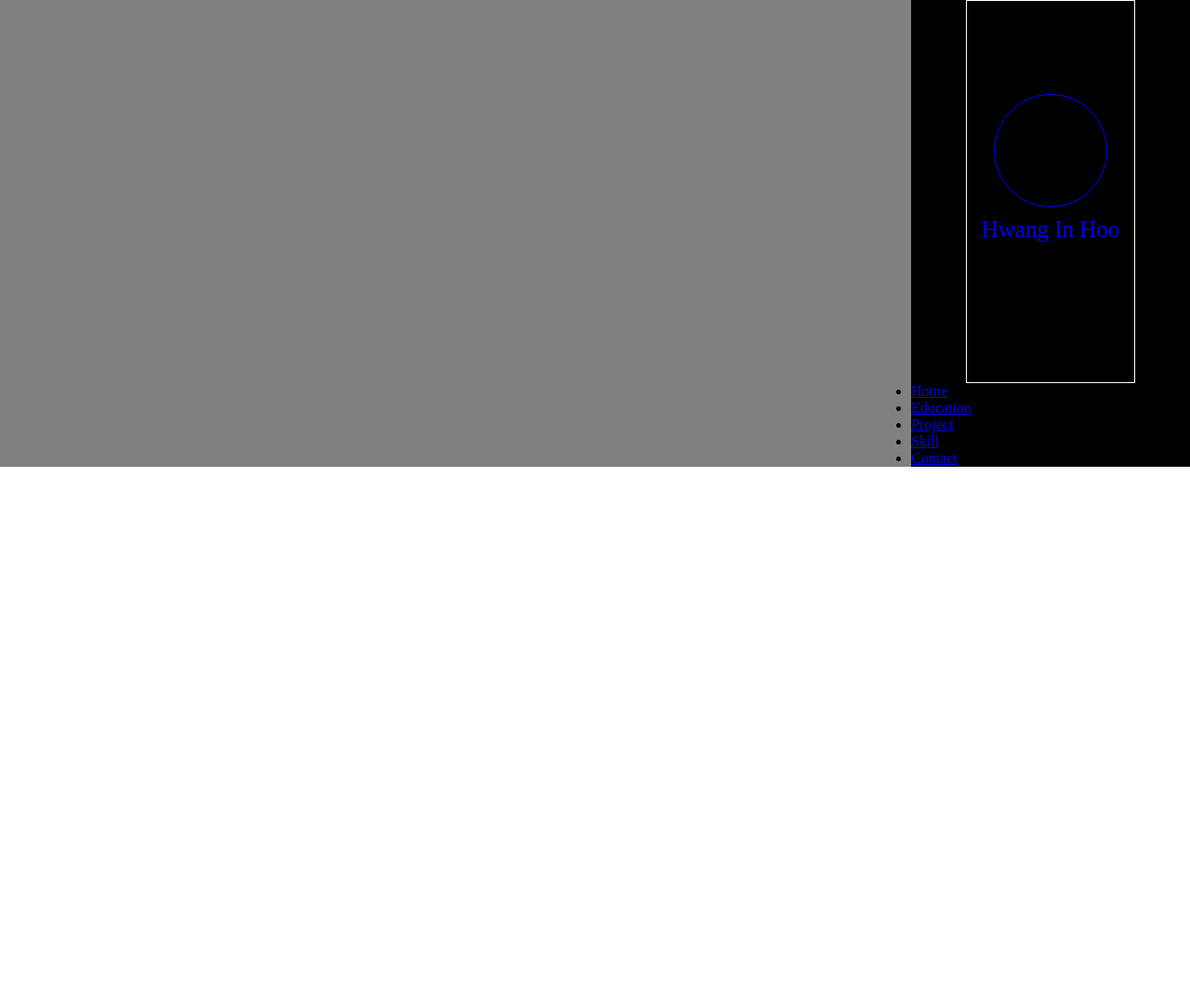
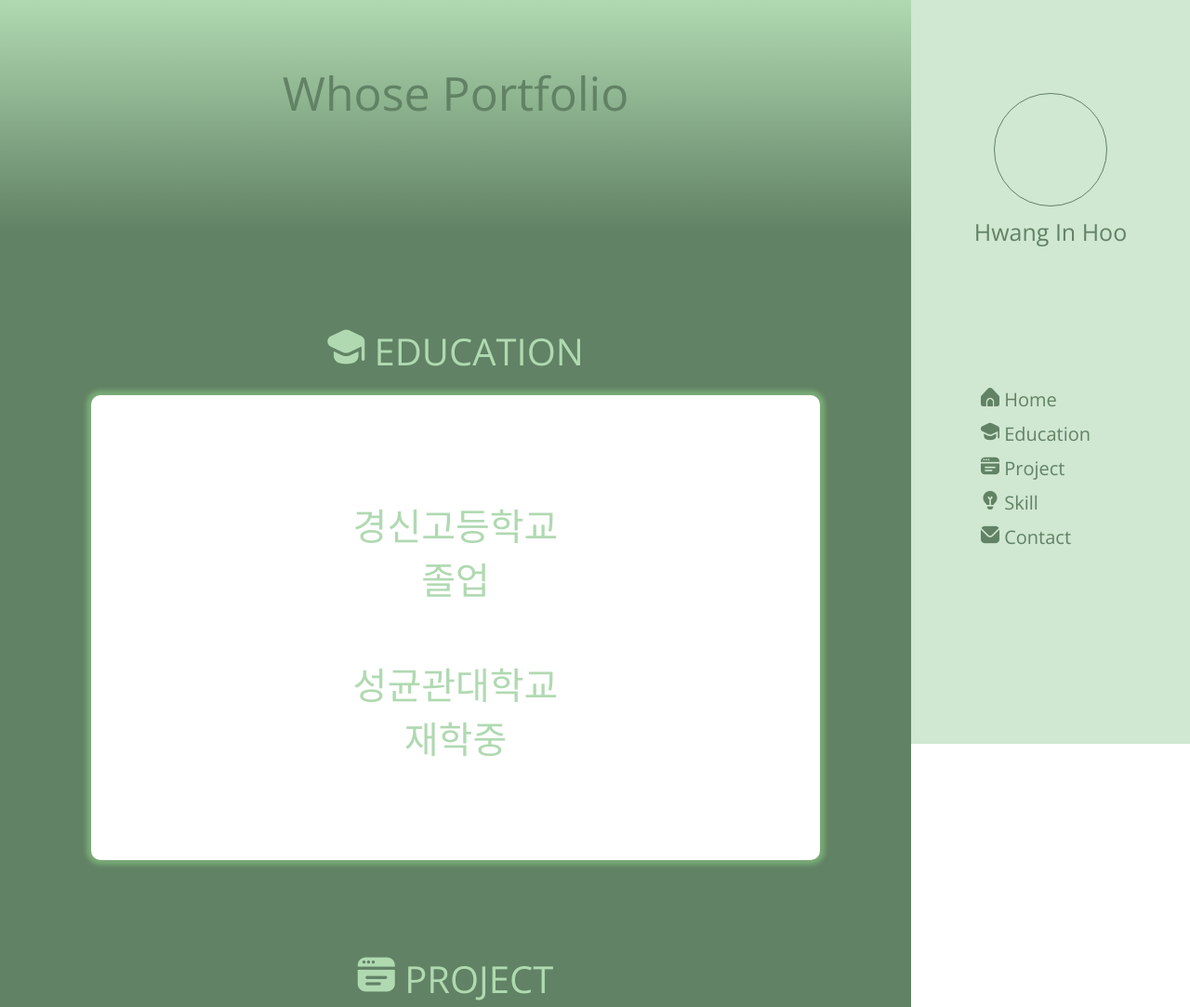
Before and after one commit to In-Whose/Whose_Portfolio, a plain HTML site: page index.html in a window 1280 px wide. Shown: the top 1083 px of the page at 93% size. Before the commit the page ends 800 px from the top, so only its background shows below. Drawn offline with nearby package versions, Linux system fonts and the light colour scheme.

Commit message:
Complete Portfolio

```diff
--- a/index.html
+++ b/index.html
@@ -2,13 +2,64 @@
 <html>
 	<head>
 		<meta charset="utf-8">
+		<title>Whose Portfolio</title>
+		<style>
+		  @import url('https://fonts.googleapis.com/css2?family=Open+Sans&display=swap');
+		</style>
+		<link rel='stylesheet' href='https://cdn-uicons.flaticon.com/uicons-solid-rounded/css/uicons-solid-rounded.css'>
 		<link rel="stylesheet" href="reset.css">
 		<link rel="stylesheet" href="style.css">
 	</head>
 	<body>
 		<div id="grid">
 			<div id="main">
-				<header id="header"></header>
+				<header id="header">
+					<h1>Whose Portfolio</h1>
+				</header>
+				<section id="section">
+					<article id="education">
+						<h2><i class="fi fi-sr-graduation-cap"></i> EDUCATION</h2>
+						<div class="text-box">
+							<ul>
+								<br><br>
+								<li>경신고등학교 <br>졸업</li><br>
+								<li>성균관대학교 <br>재학중</li>
+							</ul>
+						</div>
+					</article>
+					<article id="project">
+						<h2><i class="fi fi-sr-browser"></i> PROJECT</h2>
+						<div class="text-box">
+							<p style="line-height:500px;">
+								없는데요?
+							</p>
+						</div>
+					</article>
+					<article id="skill">
+						<h2><i class="fi fi-sr-bulb"></i> SKILL</h2>
+						<div class="text-box">
+							<ul id="skills">
+								<li>HTML</li>
+								<li>CSS</li>
+								<li>JS</li>
+								<li>C</li>
+								<li>C++</li>
+								<li>PYTHON</li>
+							</ul>
+						</div>
+					</article>
+					<article id="contact">
+						<h2><i class="fi fi-sr-envelope"></i> CONTACT</h2>
+						<div class="text-box">
+							<ul>
+								<br>
+								<li>????@gmail.com</li><br><br>
+								<li>010-XXXX-XXXX</li><br><br>
+								<li><a href="https://www.instagram.com/s_p_who/">인스타그램</a></li>
+							</ul>
+						</div>
+					</article>
+				</section>
 			</div>
 			<aside id="aside">
 				<div id="profile">
@@ -17,15 +68,15 @@
 				</div>
 				<nav id="nav">
 					<ul>
-						<li><a href="#home">Home</a></li>
-						<li><a href="#education">Education</a></li>
-						<li><a href="#project">Project</a></li>
-						<li><a href="#skill">Skill</a></li>
-						<li><a href="#contact">Contact</a></li>
+						<li><a href="#header"><i class="fi fi-sr-home"></i> Home</a></li>
+						<li><a href="#education"><i class="fi fi-sr-graduation-cap"></i> Education</a></li>
+						<li><a href="#project"><i class="fi fi-sr-browser"></i> Project</a></li>
+						<li><a href="#skill"><i class="fi fi-sr-bulb"></i> Skill</a></li>
+						<li><a href="#contact"><i class="fi fi-sr-envelope"></i> Contact</a></li>
 					</ul>
 				</nav>
 			</aside>
 		</div>
-		<footer></footer>
+		<footer id="footer">Uicons by <a href="https://www.flaticon.com/uicons">Flaticon</a></footer>
 	</body>
 </html>
--- a/reset.css
+++ b/reset.css
@@ -23,3 +23,7 @@ time, mark, audio, video {
 	font: inherit;
 	vertical-align: baseline;
 }
+
+li {
+	list-style:none;
+}
--- a/style.css
+++ b/style.css
@@ -1,3 +1,8 @@
+html {
+	scroll-behavior: smooth;
+	font-family: 'Open Sans', sans-serif;
+}
+
 #grid {
 	display: grid;
 	grid-template-columns: 1fr 300px;
@@ -5,12 +10,15 @@
 
 /* aside */
 #aside {
-	background-color: black;
+	background-color: #D0E7D2;
+	width: 300px;
+	height: 100%;
+	position: fixed;
+	top:0; right: 0;
 }
 
 #profile {
 	width: 180px;
-	border : 1px solid white;
 	margin: 0 auto;
 	padding-top: 100px;
 }
@@ -19,7 +27,7 @@
 	width: 120px;
 	height: 120px;
 	margin: 0 auto;
-	border : 1px solid blue;
+	border : 1px solid #618264;
 	border-radius: 100%;
 	margin-bottom: 10px;
 }
@@ -30,13 +38,67 @@
 	font-size: 25px;
 	display: block;
 	margin-bottom: 150px;
+	color: #618264;
+}
+
+#nav {
+	margin: 0 auto;
+	width: 150px;
+	font-size : 20px;
+}
+#nav li {
+	margin-top: 10px;
+}
+#nav li:first-child {
+	margin-top: 100px;
+}
+
+#nav a {
+	text-decoration: none;
+	color: #618264;
 }
 
 /* main */
 #main {
-	background-color: gray;
+	background-color: #618264;
+	padding-bottom: 100px;
 }
 
-#nav {
-	width: 150px;
+#header {
+	color: #618264;
+	text-align: center;
+	font-size: 50px;
+	height: 250px;
+	line-height: 200px;
+	background: linear-gradient(to bottom, #B0D9B1, #618264);
 }
+
+#section {
+	font-size: 40px;
+	color: #B0D9B1;
+	text-align: center;
+
+}
+
+#section h2 {
+	display: block;
+	margin-bottom: 20px;
+	margin-top: 100px;
+}
+.text-box {
+	width: 80%;
+	height : 500px;
+	margin: 0 auto;
+	background-color: white;
+	border-radius : 10px 10px 10px 10px;
+	box-shadow: 0 0 5px 5px #79AC78;
+}
+
+.text-box a {
+	text-decoration: none;
+	color: #B0D9B1;
+}
+
+#skills li {
+	line-height:80px;
+}
```
Also changed, not shown: 1 other file.
